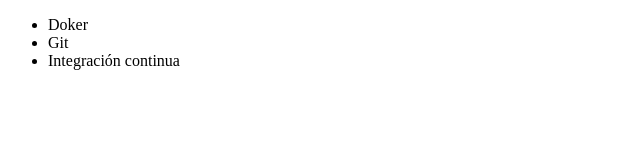
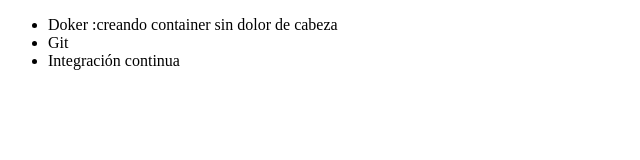
Before and after one commit to sapotinto/ejemplo-alura-git, a plain HTML site: page index.html in a window 1280 px wide. Shown: the whole page, without its empty margins (0-640 px from the left). Drawn offline with Linux system fonts and the light colour scheme.

Commit message:
corrigiendo el nombre del curso de docker

```diff
--- a/index.html
+++ b/index.html
@@ -8,7 +8,7 @@
 </head>
 <body>
       <ul>
-          <li>Doker </li>
+          <li>Doker :creando container sin dolor de cabeza</li>
           <li>Git</li>
           <li>Integración continua</li>
       </ul>
```
